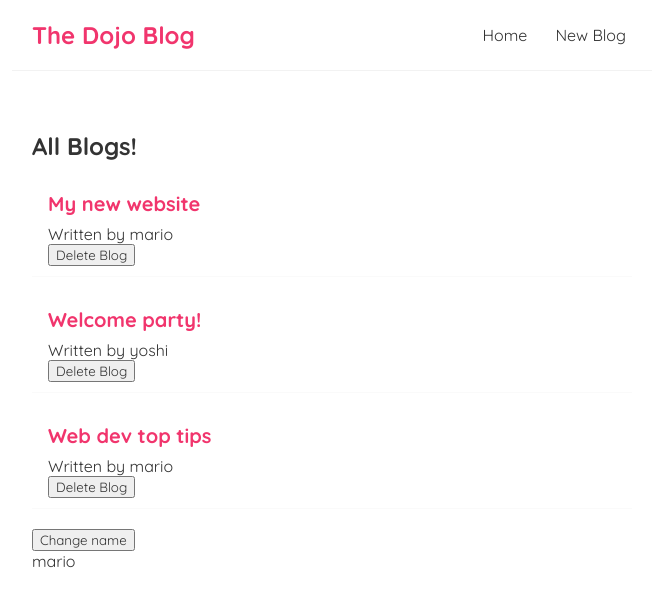
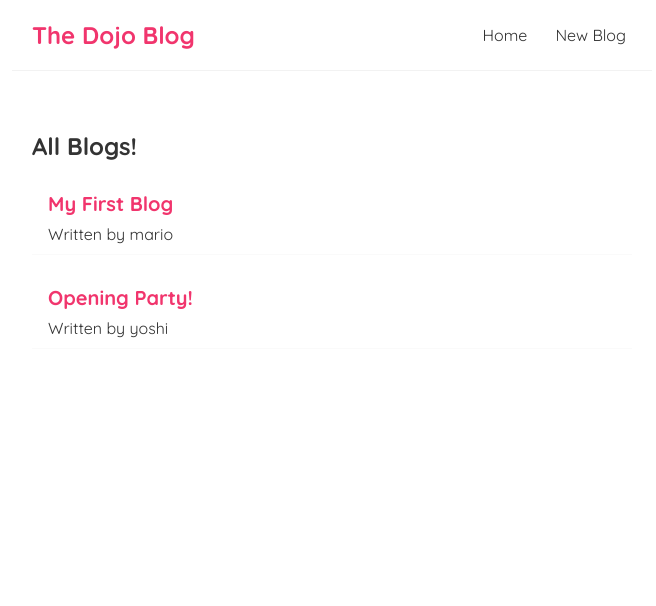
Before and after one commit to joeycrushed/blog-react, a React (Create React App) app: page / in a window 1280 px wide. Shown: the top 606 px of the page, without its empty margins (308-964 px from the left). Built offline with nearby package versions, Linux system fonts and the light colour scheme; data requests are answered from the project's data file.

Commit message:
using fetch with useEffect

```diff
--- a/src/BlogList.js
+++ b/src/BlogList.js
@@ -1,4 +1,4 @@
-const BlogList = ( {blogs, title, handleDelete}) => {
+const BlogList = ( {blogs, title }) => {
 
     return (
         <div className="blog-list">
@@ -7,7 +7,6 @@
                 <div className="blog-preview" key={blog.id}>
                     <h2>{ blog.title }</h2>
                     <p>Written by { blog.author }</p>
-                    <button onClick={() => handleDelete(blog.id)}>Delete Blog</button>
                 </div>
             ))}
         </div>
--- a/src/Home.js
+++ b/src/Home.js
@@ -2,29 +2,21 @@
 import BlogList from './BlogList';
 
 const Home = () => {
-    const [blogs, setBlogs] = useState([
-        { title: 'My new website', body: 'lorem ipsum...', author: 'mario', id: 1 },
-        { title: 'Welcome party!', body: 'lorem ipsum...', author: 'yoshi', id: 2 },
-        { title: 'Web dev top tips', body: 'lorem ipsum...', author: 'mario', id: 3 }
-    ])
-
-    const handleDelete = (id) => {
-        const newBlogs = blogs.filter(blog => blog.id !== id)
-        setBlogs(newBlogs)
-    }
-
-    const [name, setName] = useState('mario')
+    const [blogs, setBlogs] = useState(null)
 
     useEffect(() => {
-        console.log('use effect ran')
-
+        fetch('http://localhost:8000/blogs')
+        .then(response => {
+            return response.json()
+        })
+        .then(data => {
+            setBlogs(data)
+        })
     }, [])
 
     return (
         <div className="home">
-            <BlogList blogs={blogs} title="All Blogs!" handleDelete={handleDelete}/>
-            <button onClick={() => setName('Luigi')}>Change name</button>
-            <p> {name} </p>
+            {blogs && <BlogList blogs={blogs} title="All Blogs!"/>}
         </div>
      );
 }
```
